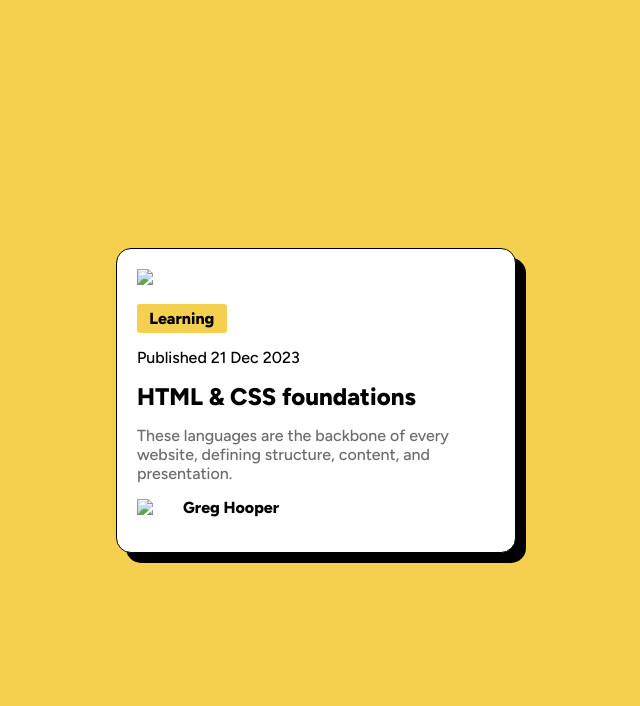
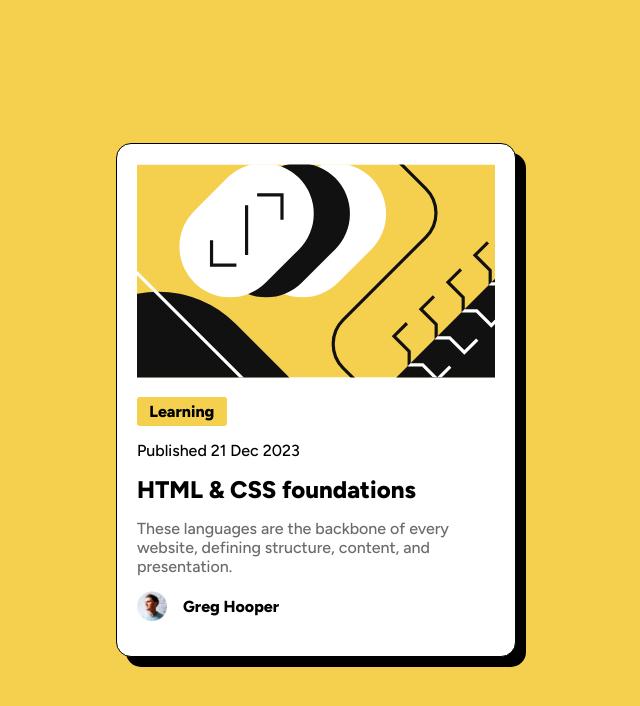
Before and after one commit to Adrianv0512/Blog-Card, a plain HTML site: page index.html in a window 1280 px wide. Shown: the whole page, without its empty margins (324-964 px from the left). Drawn offline with Linux system fonts and the light colour scheme; the site is published under a folder, as on GitHub Pages, so addresses that start at the root find nothing.

Commit message:
fixing images

```diff
--- a/index.html
+++ b/index.html
@@ -11,14 +11,14 @@
 <body>
   <div class="card">
     <div class="image">
-      <img src="/assets/images/illustration-article.svg">
+      <img src="assets/images/illustration-article.svg">
     </div>
     <p class="bold">Learning</p>
     <p>Published 21 Dec 2023</p>
     <h2>HTML & CSS foundations</h2>
     <p class="content">These languages are the backbone of every website, defining structure, content, and presentation.</p>
     <div class="bottom">
-      <img class="avatar" src="/assets/images/image-avatar.webp">
+      <img class="avatar" src="assets/images/image-avatar.webp">
       <p class="name">Greg Hooper</p>
     </div>
   </div>
```
